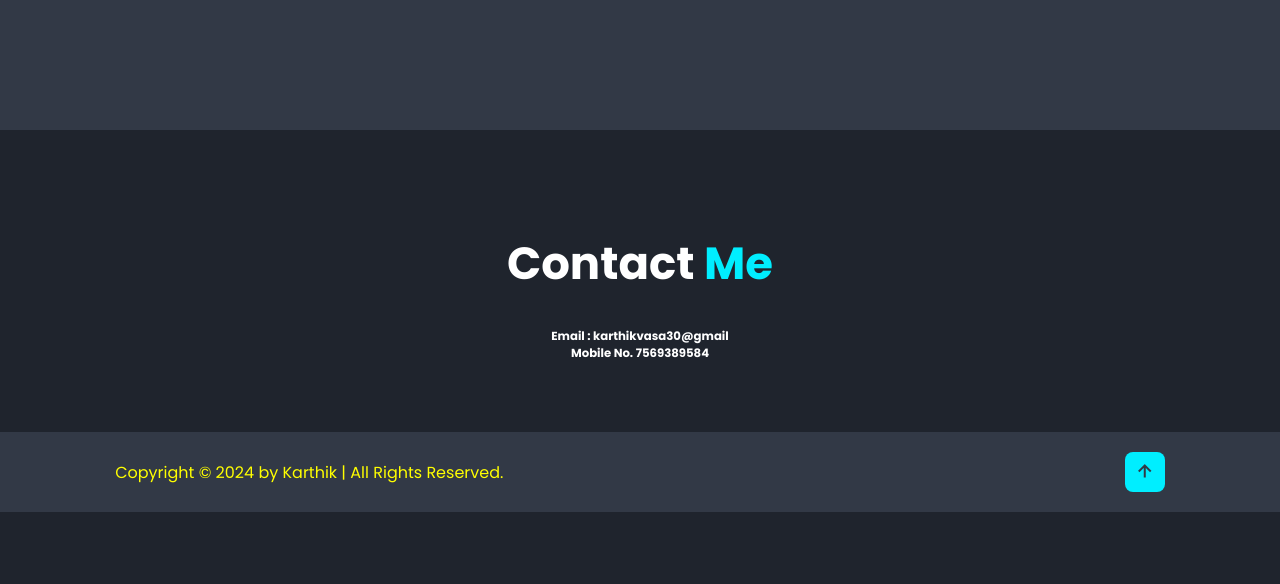
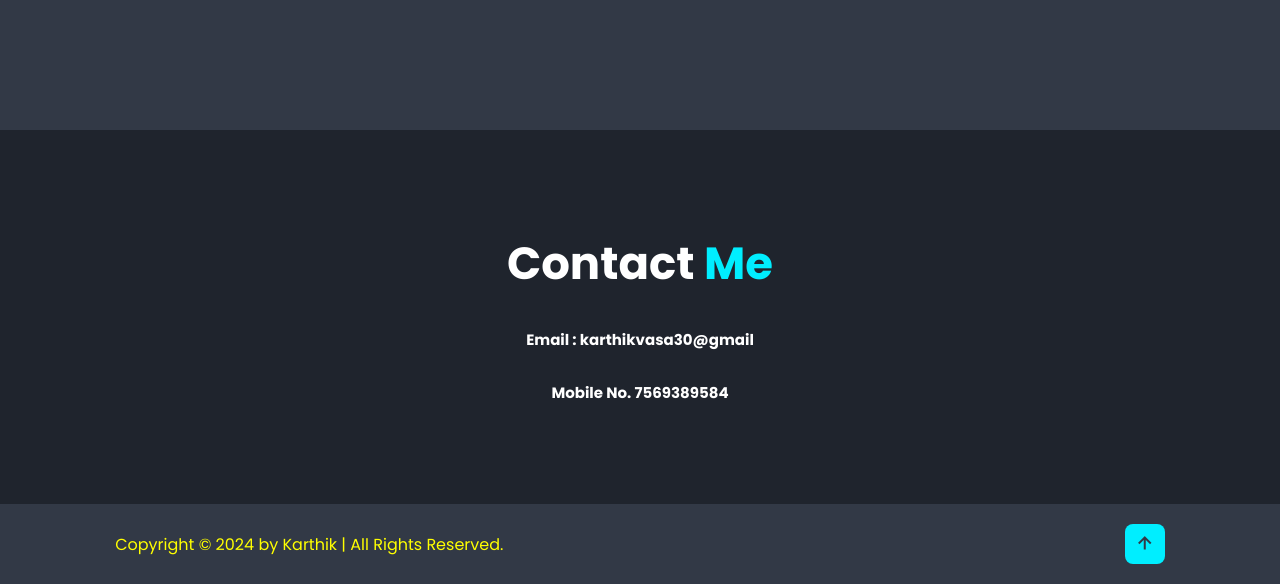
Before and after one commit to karthikvasa16/CVIP-Coderscave-Web-Development, a plain HTML site: page portifolio/index.html in a window 1280 px wide. Shown: the part 4897-5481 px from the top of the page. Before the commit the page ends 5409 px from the top, so only its background shows below. Drawn offline with nearby package versions, Linux system fonts and the light colour scheme.

Commit message:
Update index.html

```diff
--- a/portifolio/index.html
+++ b/portifolio/index.html
@@ -337,8 +337,8 @@ My intrigue with AIML is not just rooted in its technical intricacies but also i
     <section class="contact" id="contact">
         <h2 class="heading">Contact <span>Me</span></h2>
 
-        <h3 align="center" >Email : karthikvasa30@gmail</h3>
-        <h3 align="center" >Mobile No. 7569389584</h3>
+        <h2 align="center" >Email : karthikvasa30@gmail</h3>
+        <h2 align="center" >Mobile No. 7569389584</h3>
     </section>
 
     <!-- footer design -->
```
